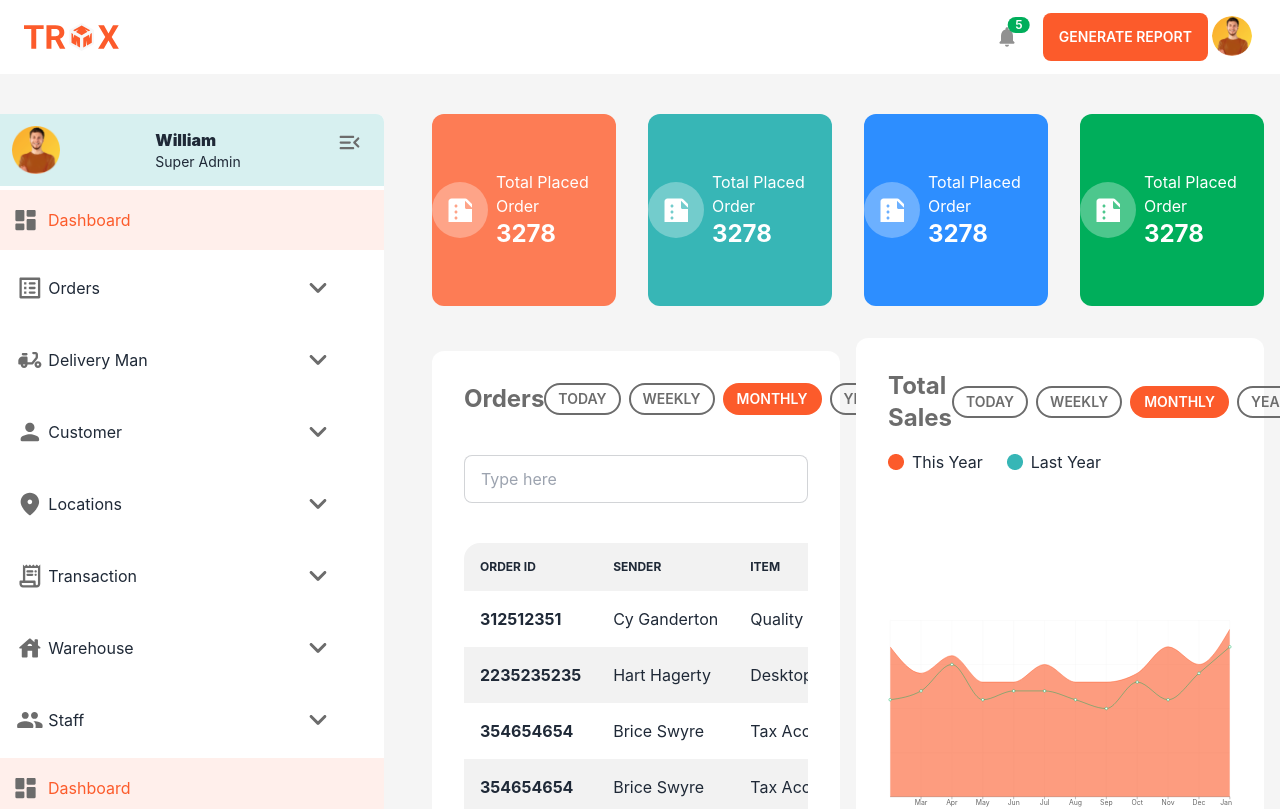
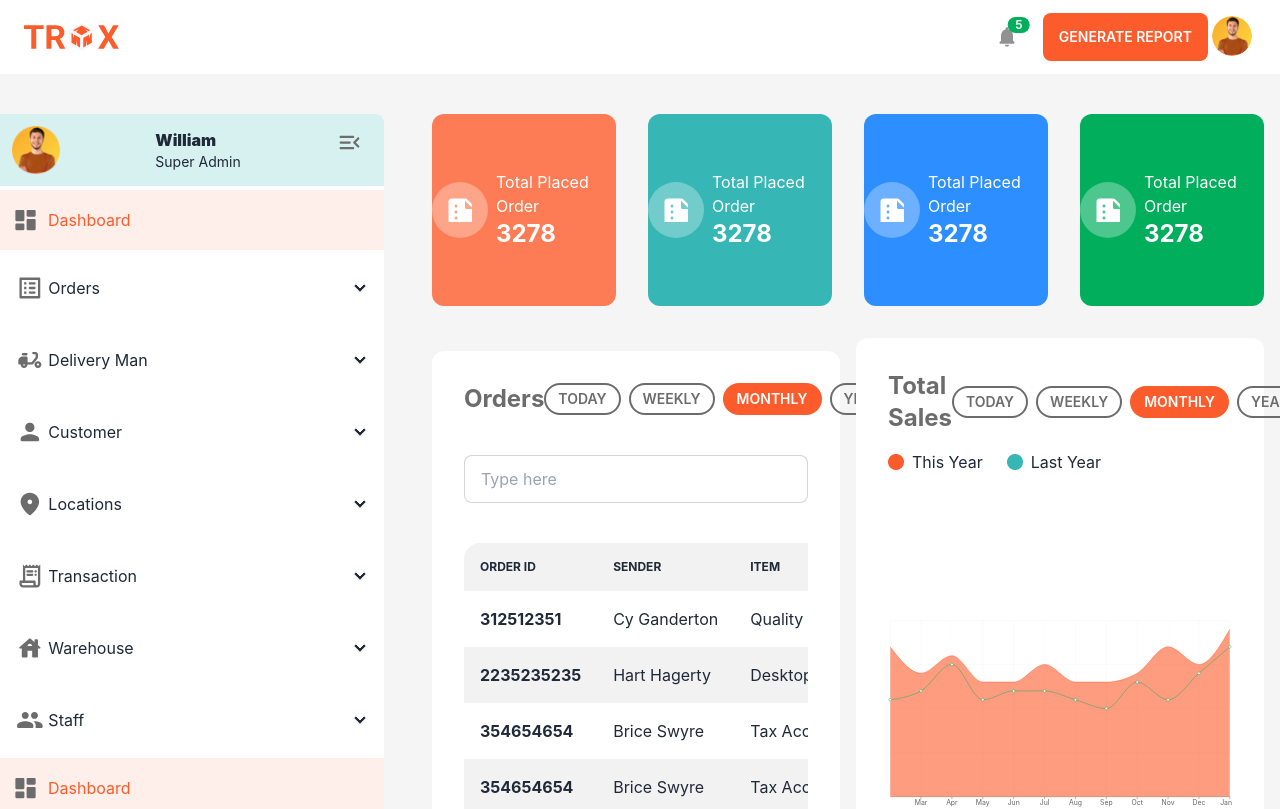
Before and after one commit to AbdullahWins/TroxAdminPanel, a React (Create React App) app: page / in a window 1280 px wide. Shown: the top 809 px of the page. Built offline with nearby package versions, Linux system fonts and the light colour scheme.

Commit message:
redesigned side nav

```diff
--- a/src/Components/Shared/SideNav/SideNav.js
+++ b/src/Components/Shared/SideNav/SideNav.js
@@ -102,16 +102,17 @@ const SideNav = () => {
                 fill="#6C6C6C"
               />
             </svg>
-
             <p className={`${isClosed ? "hidden" : "block"}`}>Dashboard</p>
           </Link>
         </div>
         {/* order */}
         <div
           onClick={() => activateMenu(2)}
-          className={`collapse ${isClosed ? "collapse-close" : ""} ${
-            isActive === 2 ? "bg-primaryMainLightest" : ""
-          } w-full mx-auto`}
+          className={`collapse ${!isClosed ? "collapse-arrow" : null} ${
+            isClosed ? "collapse-close" : ""
+          } w-full mx-auto ${
+            isActive === 2 ? "bg-primaryMainLightest text-primaryMain" : ""
+          }`}
         >
           <input type="checkbox" />
           <div className="collapse-title">
@@ -138,18 +139,6 @@ const SideNav = () => {
                 } flex items-center justify-between w-full`}
               >
                 <span>Orders</span>
-                <svg
-                  width="36"
-                  height="36"
-                  viewBox="0 0 24 24"
-                  fill="none"
-                  xmlns="http://www.w3.org/2000/svg"
-                >
-                  <path
-                    d="M15.8746 8.99953L11.9946 12.8795L8.11461 8.99953C7.72461 8.60953 7.09461 8.60953 6.70461 8.99953C6.31461 9.38953 6.31461 10.0195 6.70461 10.4095L11.2946 14.9995C11.6846 15.3895 12.3146 15.3895 12.7046 14.9995L17.2946 10.4095C17.6846 10.0195 17.6846 9.38953 17.2946 8.99953C16.9046 8.61953 16.2646 8.60953 15.8746 8.99953Z"
-                    fill="#6C6C6C"
-                  />
-                </svg>
               </p>
             </div>
           </div>
@@ -183,7 +172,7 @@ const SideNav = () => {
         {/* Delivery Man */}
         <div
           onClick={() => activateMenu(3)}
-          className={`collapse ${
+          className={`collapse ${!isClosed ? "collapse-arrow" : null} ${
             isClosed ? "collapse-close" : ""
           } w-full mx-auto ${
             isActive === 3 ? "bg-primaryMainLightest text-primaryMain" : ""
@@ -222,18 +211,6 @@ const SideNav = () => {
                 } flex items-center justify-between w-full`}
               >
                 <span>Delivery Man</span>
-                <svg
-                  width="36"
-                  height="36"
-                  viewBox="0 0 24 24"
-                  fill="none"
-                  xmlns="http://www.w3.org/2000/svg"
-                >
-                  <path
-                    d="M15.8746 8.99953L11.9946 12.8795L8.11461 8.99953C7.72461 8.60953 7.09461 8.60953 6.70461 8.99953C6.31461 9.38953 6.31461 10.0195 6.70461 10.4095L11.2946 14.9995C11.6846 15.3895 12.3146 15.3895 12.7046 14.9995L17.2946 10.4095C17.6846 10.0195 17.6846 9.38953 17.2946 8.99953C16.9046 8.61953 16.2646 8.60953 15.8746 8.99953Z"
-                    fill="#6C6C6C"
-                  />
-                </svg>
               </p>
             </div>
           </div>
@@ -260,7 +237,7 @@ const SideNav = () => {
         {/* Customers */}
         <div
           onClick={() => activateMenu(4)}
-          className={`collapse ${
+          className={`collapse  ${!isClosed ? "collapse-arrow" : null} ${
             isClosed ? "collapse-close" : ""
           } w-full mx-auto ${
             isActive === 4 ? "bg-primaryMainLightest text-primaryMain" : ""
@@ -291,18 +268,6 @@ const SideNav = () => {
                 }  flex items-center justify-between w-full`}
               >
                 <span>Customer</span>
-                <svg
-                  width="36"
-                  height="36"
-                  viewBox="0 0 24 24"
-                  fill="none"
-                  xmlns="http://www.w3.org/2000/svg"
-                >
-                  <path
-                    d="M15.8746 8.99953L11.9946 12.8795L8.11461 8.99953C7.72461 8.60953 7.09461 8.60953 6.70461 8.99953C6.31461 9.38953 6.31461 10.0195 6.70461 10.4095L11.2946 14.9995C11.6846 15.3895 12.3146 15.3895 12.7046 14.9995L17.2946 10.4095C17.6846 10.0195 17.6846 9.38953 17.2946 8.99953C16.9046 8.61953 16.2646 8.60953 15.8746 8.99953Z"
-                    fill="#6C6C6C"
-                  />
-                </svg>
               </p>
             </div>
           </div>
@@ -323,7 +288,7 @@ const SideNav = () => {
         {/* Locations */}
         <div
           onClick={() => activateMenu(5)}
-          className={`collapse ${
+          className={`collapse  ${!isClosed ? "collapse-arrow" : null} ${
             isClosed ? "collapse-close" : ""
           } w-full mx-auto ${
             isActive === 5 ? "bg-primaryMainLightest text-primaryMain" : ""
@@ -354,18 +319,6 @@ const SideNav = () => {
                 }  flex items-center justify-between w-full`}
               >
                 <span>Locations</span>
-                <svg
-                  width="36"
-                  height="36"
-                  viewBox="0 0 24 24"
-                  fill="none"
-                  xmlns="http://www.w3.org/2000/svg"
-                >
-                  <path
-                    d="M15.8746 8.99953L11.9946 12.8795L8.11461 8.99953C7.72461 8.60953 7.09461 8.60953 6.70461 8.99953C6.31461 9.38953 6.31461 10.0195 6.70461 10.4095L11.2946 14.9995C11.6846 15.3895 12.3146 15.3895 12.7046 14.9995L17.2946 10.4095C17.6846 10.0195 17.6846 9.38953 17.2946 8.99953C16.9046 8.61953 16.2646 8.60953 15.8746 8.99953Z"
-                    fill="#6C6C6C"
-                  />
-                </svg>
               </p>
             </div>
           </div>
@@ -386,7 +339,7 @@ const SideNav = () => {
         {/* Transaction */}
         <div
           onClick={() => activateMenu(6)}
-          className={`collapse ${
+          className={`collapse  ${!isClosed ? "collapse-arrow" : null} ${
             isClosed ? "collapse-close" : ""
           } w-full mx-auto ${
             isActive === 6 ? "bg-primaryMainLightest text-primaryMain" : ""
@@ -433,18 +386,6 @@ const SideNav = () => {
                 }  flex items-center justify-between w-full`}
               >
                 <span>Transaction</span>
-                <svg
-                  width="36"
-                  height="36"
-                  viewBox="0 0 24 24"
-                  fill="none"
-                  xmlns="http://www.w3.org/2000/svg"
-                >
-                  <path
-                    d="M15.8746 8.99953L11.9946 12.8795L8.11461 8.99953C7.72461 8.60953 7.09461 8.60953 6.70461 8.99953C6.31461 9.38953 6.31461 10.0195 6.70461 10.4095L11.2946 14.9995C11.6846 15.3895 12.3146 15.3895 12.7046 14.9995L17.2946 10.4095C17.6846 10.0195 17.6846 9.38953 17.2946 8.99953C16.9046 8.61953 16.2646 8.60953 15.8746 8.99953Z"
-                    fill="#6C6C6C"
-                  />
-                </svg>
               </p>
             </div>
           </div>
@@ -465,7 +406,7 @@ const SideNav = () => {
         {/* Warehouse */}
         <div
           onClick={() => activateMenu(7)}
-          className={`collapse ${
+          className={`collapse  ${!isClosed ? "collapse-arrow" : null} ${
             isClosed ? "collapse-close" : ""
           } w-full mx-auto ${
             isActive === 7 ? "bg-primaryMainLightest text-primaryMain" : ""
@@ -496,18 +437,6 @@ const SideNav = () => {
                 }  flex items-center justify-between w-full`}
               >
                 <span>Warehouse</span>
-                <svg
-                  width="36"
-                  height="36"
-                  viewBox="0 0 24 24"
-                  fill="none"
-                  xmlns="http://www.w3.org/2000/svg"
-                >
-                  <path
-                    d="M15.8746 8.99953L11.9946 12.8795L8.11461 8.99953C7.72461 8.60953 7.09461 8.60953 6.70461 8.99953C6.31461 9.38953 6.31461 10.0195 6.70461 10.4095L11.2946 14.9995C11.6846 15.3895 12.3146 15.3895 12.7046 14.9995L17.2946 10.4095C17.6846 10.0195 17.6846 9.38953 17.2946 8.99953C16.9046 8.61953 16.2646 8.60953 15.8746 8.99953Z"
-                    fill="#6C6C6C"
-                  />
-                </svg>
               </p>
             </div>
           </div>
@@ -525,7 +454,7 @@ const SideNav = () => {
         {/* Staff */}
         <div
           onClick={() => activateMenu(8)}
-          className={`collapse ${
+          className={`collapse  ${!isClosed ? "collapse-arrow" : null} ${
             isClosed ? "collapse-close" : ""
           } w-full mx-auto ${
             isActive === 8 ? "bg-primaryMainLightest text-primaryMain" : ""
@@ -556,18 +485,6 @@ const SideNav = () => {
                 }  flex items-center justify-between w-full`}
               >
                 <span>Staff</span>
-                <svg
-                  width="36"
-                  height="36"
-                  viewBox="0 0 24 24"
-                  fill="none"
-                  xmlns="http://www.w3.org/2000/svg"
-                >
-                  <path
-                    d="M15.8746 8.99953L11.9946 12.8795L8.11461 8.99953C7.72461 8.60953 7.09461 8.60953 6.70461 8.99953C6.31461 9.38953 6.31461 10.0195 6.70461 10.4095L11.2946 14.9995C11.6846 15.3895 12.3146 15.3895 12.7046 14.9995L17.2946 10.4095C17.6846 10.0195 17.6846 9.38953 17.2946 8.99953C16.9046 8.61953 16.2646 8.60953 15.8746 8.99953Z"
-                    fill="#6C6C6C"
-                  />
-                </svg>
               </p>
             </div>
           </div>
```
